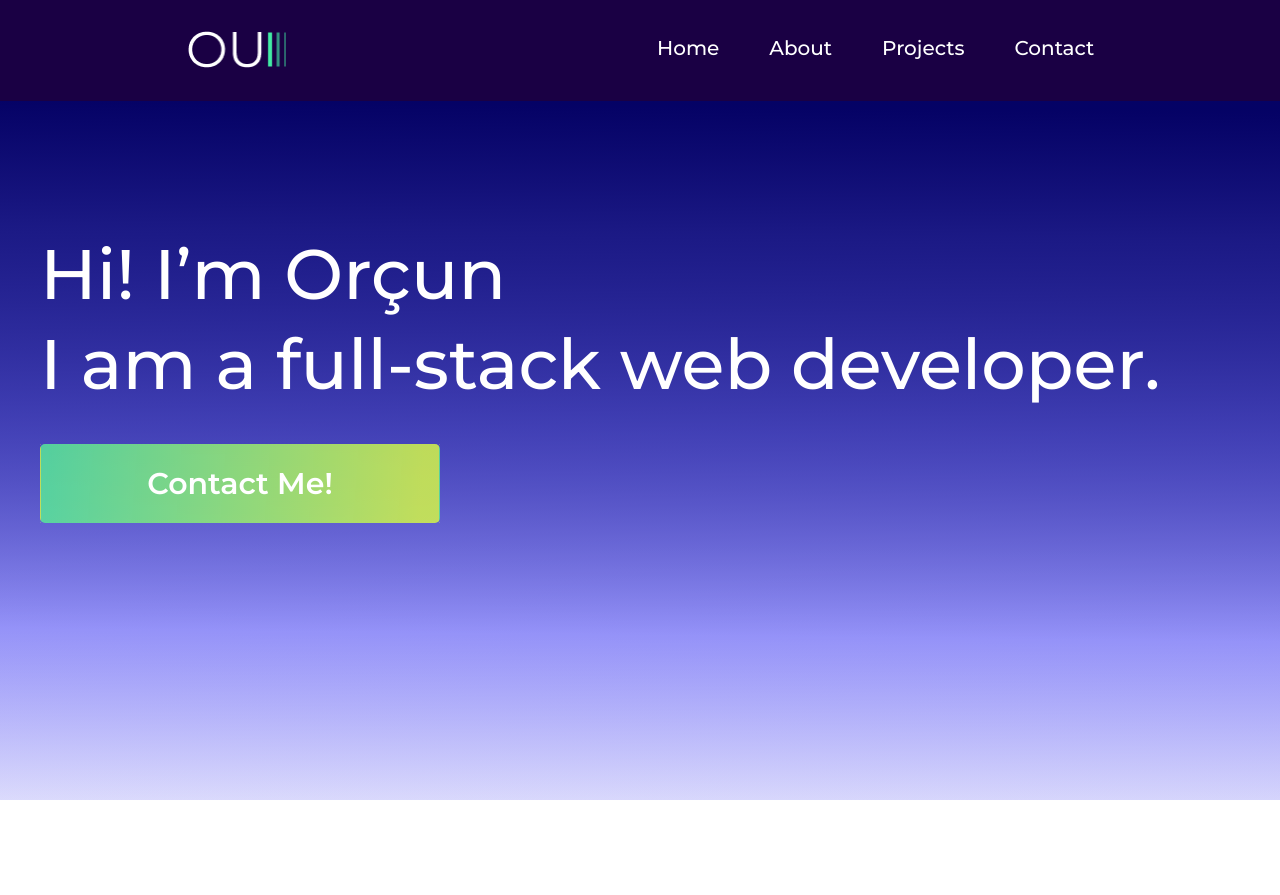
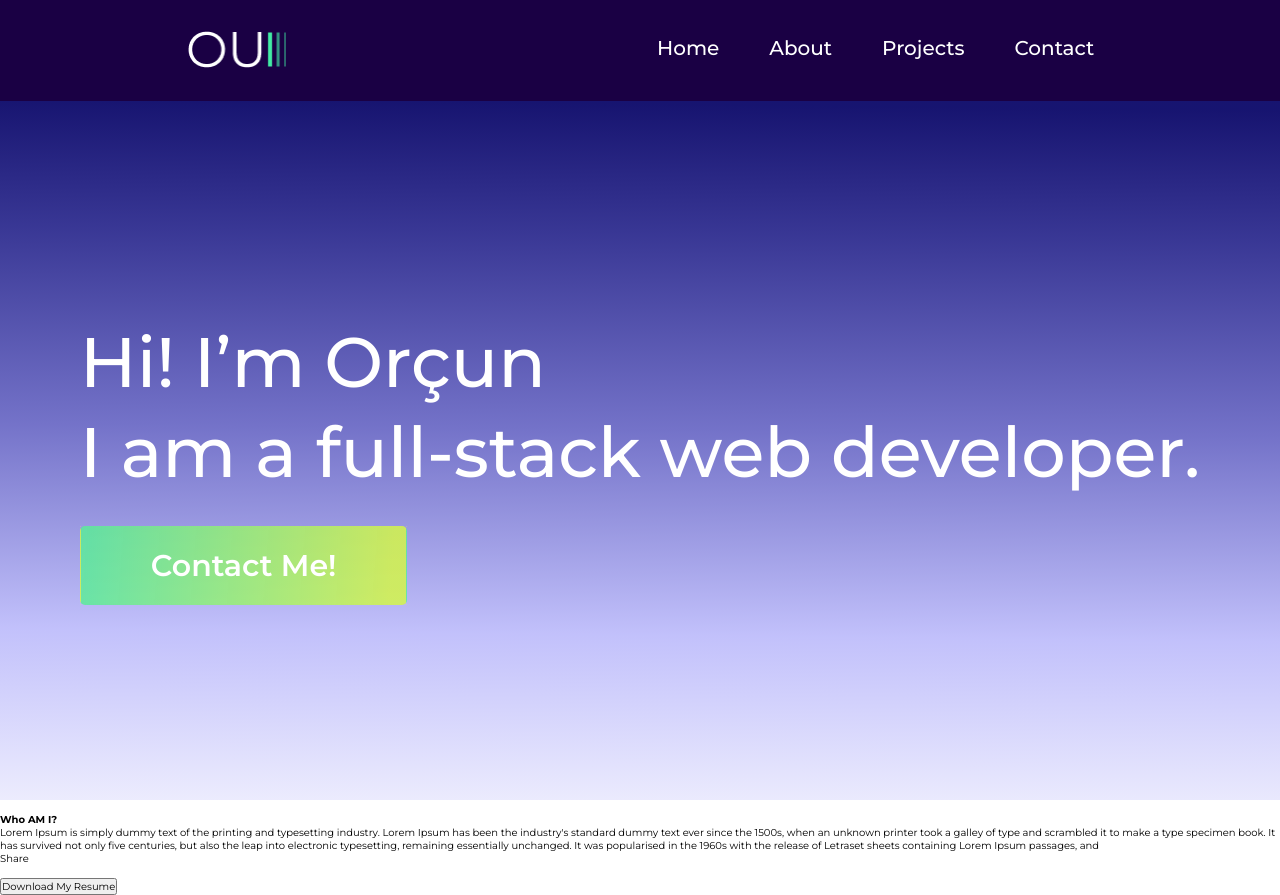
Before and after one commit to luftedar/next-portfolio, a Next.js app: page / in a window 1280 px wide. Before the commit the page ends 800 px from the top, so only its background shows below. Built offline with nearby package versions, Linux system fonts and the light colour scheme; a web font is replaced by a local one.

Commit message:
Update Style Home

```diff
--- /dev/null
+++ b/components/About.js
@@ -0,0 +1,45 @@
+import React from 'react'
+
+const About = () => {
+  return (
+    <div>
+      <div>
+        <img src="" alt="" />
+      </div>
+      <div>
+        <div>
+          <h2>Who AM I?</h2>
+        </div>
+        <div>
+          <p>
+            Lorem Ipsum is simply dummy text of the printing and
+            typesetting industry. Lorem Ipsum has been the industry's
+            standard dummy text ever since the 1500s, when an unknown
+            printer took a galley of type and scrambled it to make a type
+            specimen book. It has survived not only five centuries, but
+            also the leap into electronic typesetting, remaining
+            essentially unchanged. It was popularised in the 1960s
+            with the release of Letraset sheets containing Lorem
+            Ipsum passages, and
+          </p>
+        </div>
+        <div>
+          <span>
+            <p>Share</p>
+          </span>
+          <span>
+            <img src="" alt="" />
+          </span>
+          <span>
+            <img src="" alt="" />
+          </span>
+        </div>
+        <div>
+          <button>Download My Resume</button>
+        </div>
+      </div>
+    </div>
+  )
+}
+
+export default About
--- a/components/Home.js
+++ b/components/Home.js
@@ -4,13 +4,9 @@ import styles from '../styles/Home.module.scss'
 const Home = () => (
   <div className={styles.home}>
     <div>
-      <div>
-        <h2>Hi! I’m Orçun</h2>
-        <h1>I am a full-stack web developer.</h1>
-      </div>
-      <div>
-        <a href="#contact">Contact Me!</a>
-      </div>
+      <h2>Hi! I’m Orçun</h2>
+      <h1>I am a full-stack web developer.</h1>
+      <a href="#contact">Contact Me!</a>
     </div>
   </div>
 );
--- a/pages/index.js
+++ b/pages/index.js
@@ -1,11 +1,17 @@
 import React from 'react';
+import About from '../components/About';
 import Home from '../components/Home';
-import styles from '../styles/Home.module.scss'
+import styles from '../styles/Index.module.scss';
 
-const home = () => (
-  <div className={styles.home}>
-    <Home />
+const index = () => (
+  <div className={styles.index}>
+    <header>
+      <Home />
+    </header>
+    <section>
+      <About />
+    </section>
   </div>
 );
 
-export default home;
+export default index;
--- a/styles/Home.module.scss
+++ b/styles/Home.module.scss
@@ -4,17 +4,11 @@
   height: calc(100vh - 101px);
   background: $landing-bg;
   text-align: left;
+  @extend %display-flex-col;
+  @extend %display-flex-center;
+  margin: 0 auto;
 
   div {
-    @extend %display-flex-col;
-    justify-content: center;
-    margin-bottom: 150px;
-
-    div:first-child {
-      @extend %display-flex-col;
-      justify-content: center;
-      margin: 0 auto;
-      width: 1200px;
 
     h1,
     h2 {
@@ -23,10 +17,10 @@
       font-weight: $font-weight-500;
       line-height: 90px;
     }
+
+    h1 {
+      margin-bottom: 50px;
     }
-
-    div:nth-child(2) {
-      margin-top: 35px;
 
     a {
       background: $landing-button-bg;
@@ -44,4 +38,3 @@
     }
   }
 }
-}
--- /dev/null
+++ b/styles/Index.module.scss
@@ -0,0 +1,5 @@
+@import "variables";
+
+.index {
+  @extend %display-flex-col;
+}
```
Lines whose indentation alone changed are shown as unchanged.
